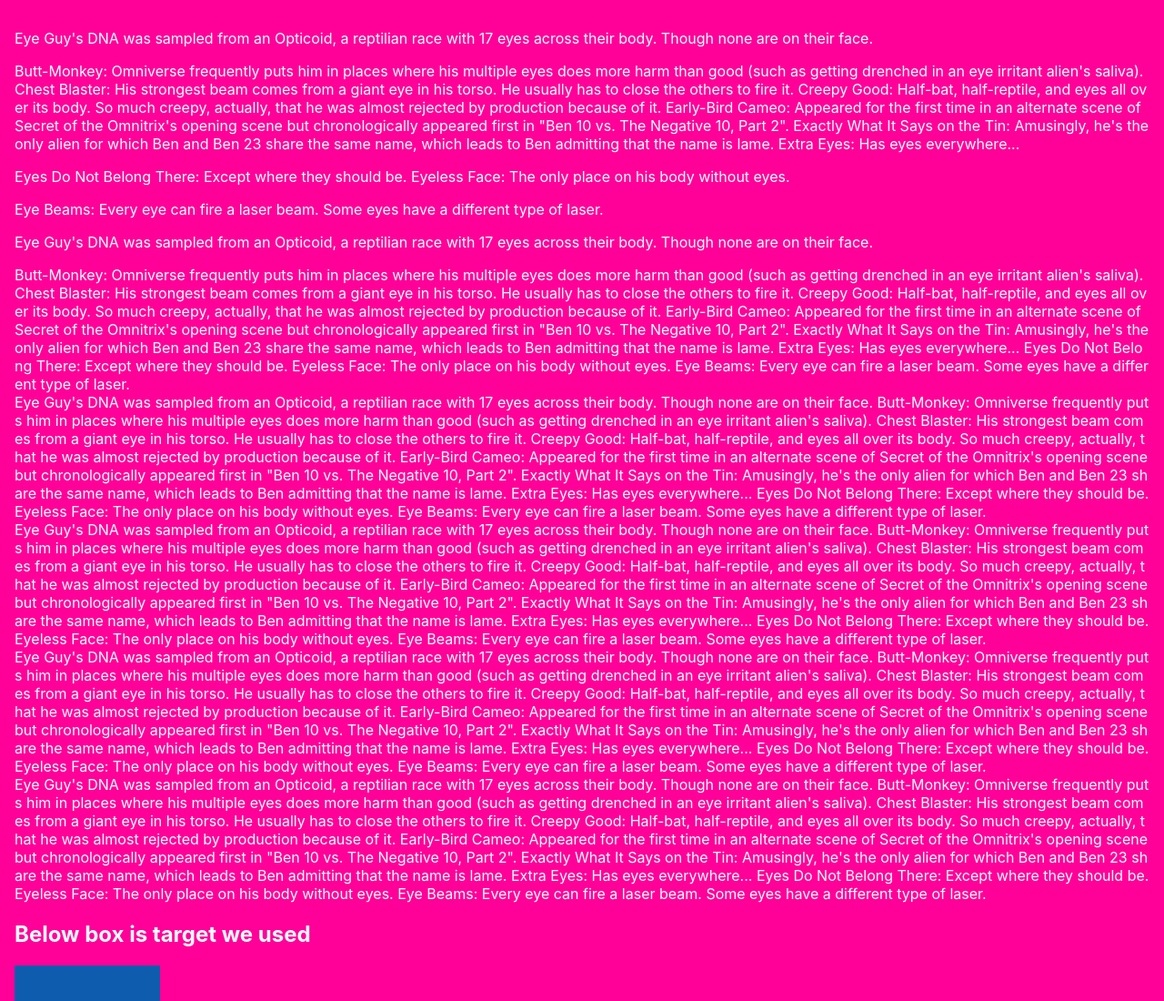
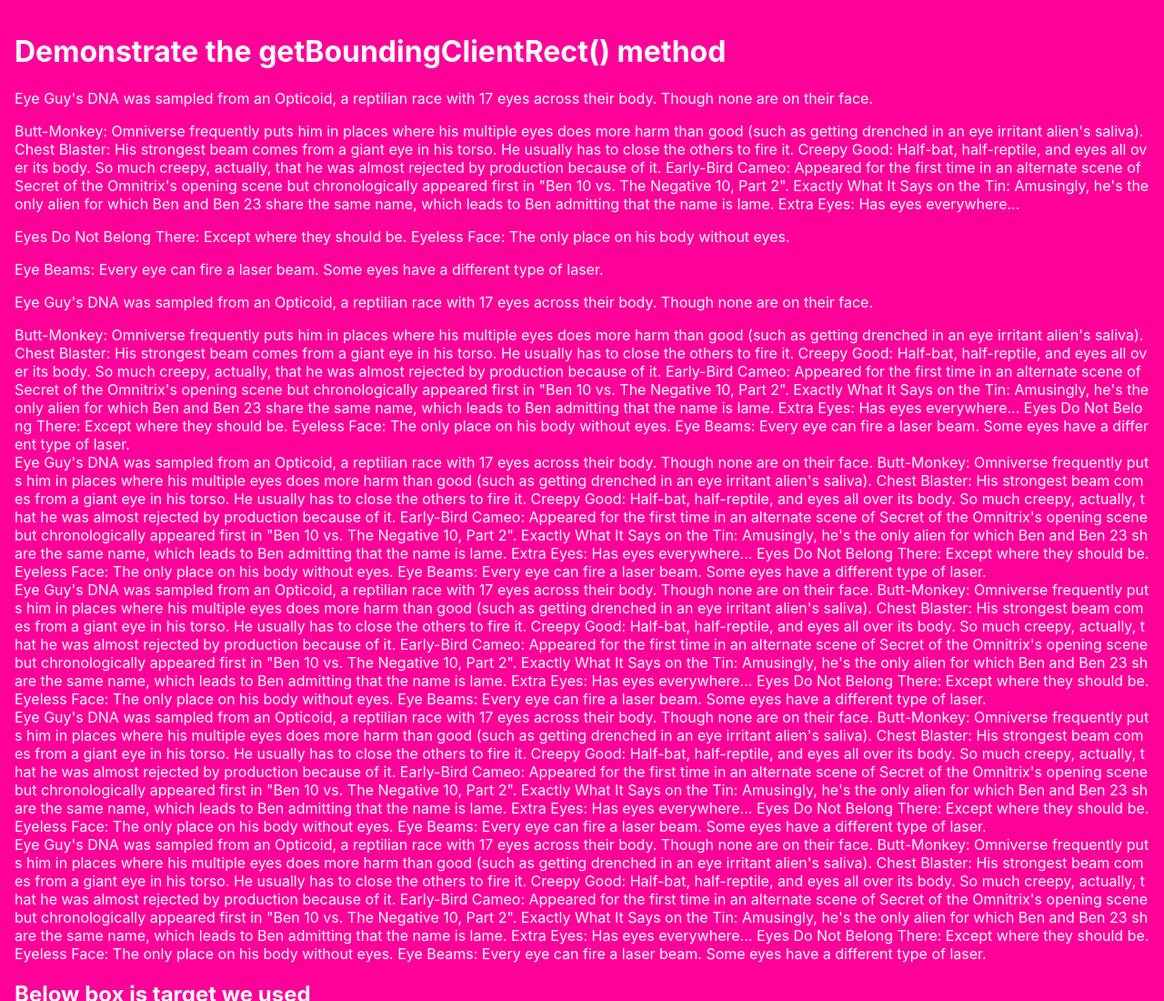
Before and after one commit to sureshui1990/Javascript-DOM, a plain HTML site: page get-bouding-client-rect.html in a window 1280 px wide. Shown: the top 1100 px of the page at 91% size. Drawn offline with Linux system fonts and the light colour scheme.

Commit message:
added header

```diff
--- a/get-bouding-client-rect.html
+++ b/get-bouding-client-rect.html
@@ -26,8 +26,9 @@
 </head>
 
 <body>
+
     <div class="space">
-
+        <h1>Demonstrate the <b>getBoundingClientRect()</b> method</h1>
         <div>
             <p>Eye Guy's DNA was sampled from an Opticoid, a reptilian race with 17 eyes across their body. Though none are
                 on their face.
```
